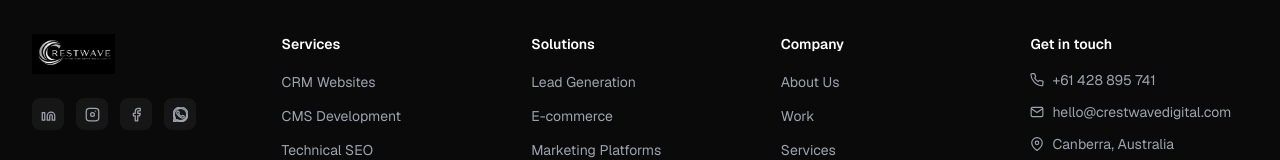
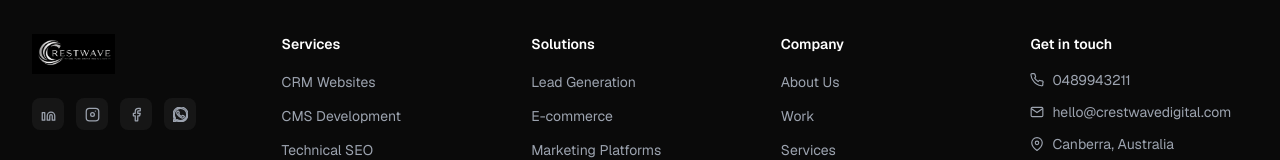
Before and after one commit to Yuuki-main/Crestwave, a Next.js app: page / in a window 1280 px wide. Shown: the part 3820-3980 px from the top of the page. Built offline with nearby package versions, Linux system fonts and the light colour scheme.

Commit message:
social handles changes again

```diff
--- a/app/components/Footer.js
+++ b/app/components/Footer.js
@@ -141,7 +141,7 @@ export default function Footer() {
             </h4>
             <div className="space-y-3">
               <a
-                href="tel:+61428895741"
+                href="tel:0489943211"
                 className="cursor-pointer flex items-center gap-2 text-sm text-[#9CA3AF] hover:text-[#E5E7EB] transition-colors"
               >
                 <svg
@@ -154,7 +154,7 @@ export default function Footer() {
                 >
                   <path d="M22 16.92v3a2 2 0 0 1-2.18 2 19.79 19.79 0 0 1-8.63-3.07A19.5 19.5 0 0 1 4.76 12a19.79 19.79 0 0 1-3.07-8.67A2 2 0 0 1 3.7 1h3a2 2 0 0 1 2 1.72c.127.96.361 1.903.7 2.81a2 2 0 0 1-.45 2.11L7.91 8.65a16 16 0 0 0 6 6l1.27-1.27a2 2 0 0 1 2.11-.45c.907.339 1.85.573 2.81.7A2 2 0 0 1 22 16.92z" />
                 </svg>
-                +61 428 895 741
+                0489943211
               </a>
               <a
                 href="mailto:hello@crestwavedigital.com"
```
